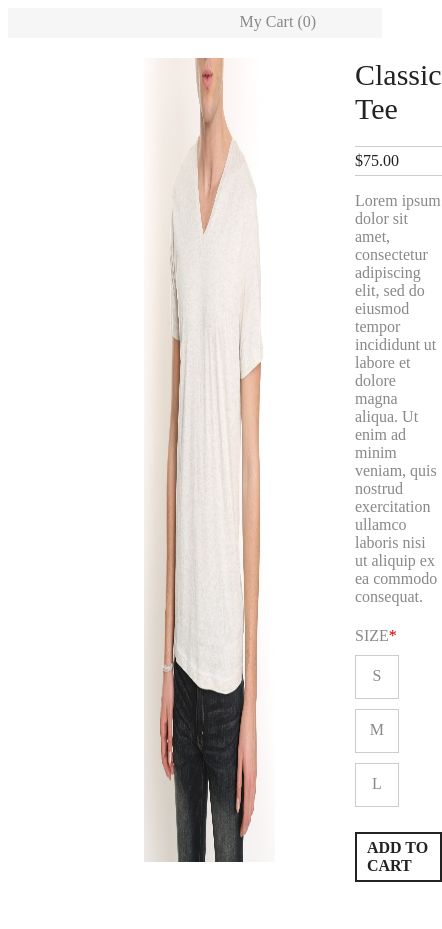
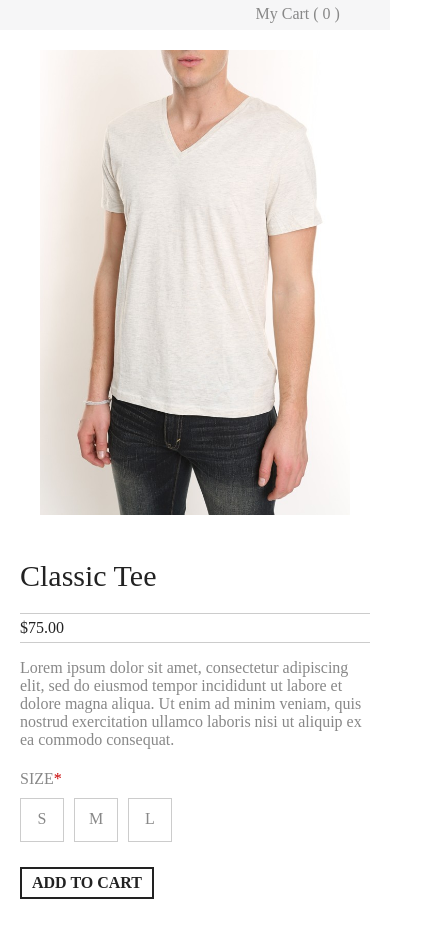
Before and after one commit to saul-avikar/simple-product-section, a Vue app: page / in a window 390 px wide. Shown: the whole page, 442 px wide, since content can reach past the window. Before the commit the page ends 890 px from the top, so only its background shows below. Built offline with nearby package versions, Linux system fonts and the light colour scheme.

Commit message:
Responsive layout.

```diff
--- a/src/App.vue
+++ b/src/App.vue
@@ -38,4 +38,8 @@ export default {
 		/* Main Text Color */
 		color: var(--text-color-primary);
 	}
+
+	html, body, #app {
+		margin: 0px;
+	}
 </style>
--- a/src/components/main-header.vue
+++ b/src/components/main-header.vue
@@ -7,7 +7,7 @@
 					@click.native="openCart"
 					v-click-outside="closeCart"
 				>
-					My Cart ({{ cartSize }})
+					My Cart ( {{ cartSize }} )
 				</a-nav-link>
 				<mini-cart class="mini-cart" />
 			</div>
@@ -72,7 +72,7 @@ export default {
 	.nav-cart {
 		box-sizing: border-box;
 		height: 30px;
-		width: 110px;
+		width: 120px;
 	}
 
 	.dropdown {
@@ -98,4 +98,10 @@ export default {
 		z-index: 1;
 		right:0;
 	}
+
+	@media (max-width: 600px) {
+		.header {
+			padding: 0px 5%;
+		}
+	}
 </style>
--- a/src/components/mini-cart.vue
+++ b/src/components/mini-cart.vue
@@ -1,8 +1,11 @@
 <template>
-	<div class="mini-cart">
+	<div :style="{ width: screenWidth + 'px' }" class="mini-cart">
 		<template v-for="(item, index) in cart">
 			<mini-cart-item :item="item" :key="index" />
 		</template>
+		<div class="mini-cart-empty" v-show="isCartEmpty">
+			There are no items in your cart.
+		</div>
 	</div>
 </template>
 
@@ -13,6 +16,14 @@ export default {
 	computed: {
 		cart () {
 			return this.$store.state.cart;
+		},
+
+		isCartEmpty () {
+			return this.cart.length === 0;
+		},
+
+		screenWidth () {
+			return screen.width * 0.85;
 		}
 	},
 
@@ -27,7 +38,7 @@ export default {
 		position: absolute;
 		padding: 0px 20px;
 		margin-right: auto;
-		width: 300px;
+		max-width: 300px;
 		border: 1px solid var(--border-color-secondary);
 		background-color: white;
 	}
@@ -37,7 +48,17 @@ export default {
 		top: -1px; right: 0px;
 		content: '';
 		background: #fff;
-		width: 108px;
+		width: 118px;
 		height: 1px;
 	}
+
+	.mini-cart-empty {
+		padding: 20px;
+	}
+
+	@media (max-width: 600px) {
+		.mini-cart {
+			max-width: 600px;
+		}
+	}
 </style>
--- a/src/components/product-options.vue
+++ b/src/components/product-options.vue
@@ -4,7 +4,7 @@
 			<div class="option-title">
 				<span class="option-name">{{ option.name }}</span>
 				<span v-if="option.required" class="option-required">* </span>
-				<span class="option-selection">{{ selectedValue }}</span>
+				<span class="option-selection">{{ option.selectedValue }}</span>
 			</div>
 
 			<template v-for="(choice, index) in option.choices">
@@ -30,10 +30,6 @@ export default {
 			required: true
 		}
 	},
-
-	data: () => ({
-		selectedValue: null
-	}),
 
 	methods: {
 		selected (value, optionIndex) {
--- a/src/components/product-page.vue
+++ b/src/components/product-page.vue
@@ -2,9 +2,11 @@
 	<div class="product-page">
 		<!--
 			Use when using real urls.
-			<img class="product-image" :src="product.image" :alt="product.name" />
+			<img class="product-image-container" :src="product.image" :alt="product.name" />
 		-->
-		<img class="product-image" src="../assets/classic-tee.jpg" :alt="product.name" />
+		<div class="product-image-container">
+			<img class="product-image" src="../assets/classic-tee.jpg" :alt="product.name" />
+		</div>
 
 		<div class="product-details">
 			<div class="product-name">{{ product.name }}</div>
@@ -86,14 +88,22 @@ export default {
 	.product-page {
 		display: flex;
 		flex-direction: row;
-		width: 70%;
-		left: 15%;
-		position: relative;
+		box-sizing: border-box;
+		width: 100%;
+		padding: 0px 200px;
+	}
+
+	.product-image-container {
+		box-sizing: border-box;
+		width: 50%;
+		max-height: 500px;
+		padding: 20px 20px;
+		text-align:center;
 	}
 
 	.product-image {
-		width: 50%;
-		padding: 20px 80px;
+		max-width: 100%;
+		max-height: 600px;
 	}
 
 	.product-details {
@@ -135,4 +145,34 @@ export default {
 		background-color: var(--border-color-primary);
 		color: white;
 	}
+
+
+	@media screen and (max-width: 1000px) {
+		.product-page {
+			padding: 0px 20px;
+		}
+
+		.product-image-container {
+			max-height: 60%;
+			padding: 20px 20px;
+		}
+	}
+
+	@media screen and (max-width: 600px) {
+		.product-page {
+			padding: 0px 20px;
+			padding-bottom: 30px;
+			flex-direction: column;
+		}
+
+		.product-image-container {
+			width: 100%;
+			max-width: 100%;
+			padding: 20px 20px;
+		}
+
+		.product-details {
+			width: 100%;
+		}
+	}
 </style>
```
